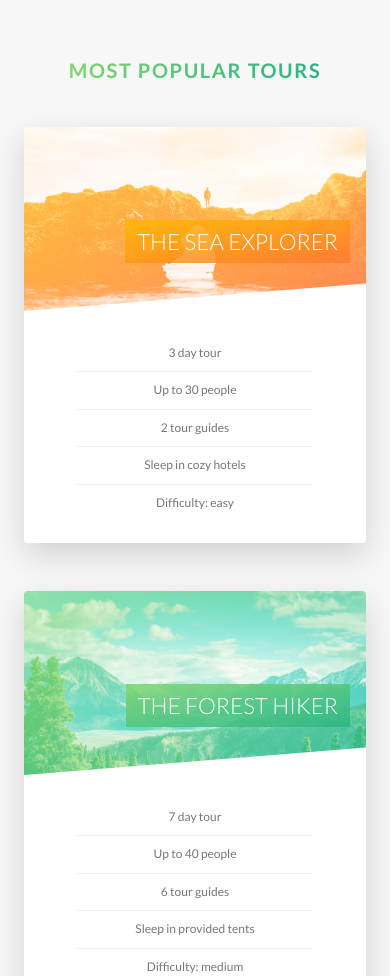
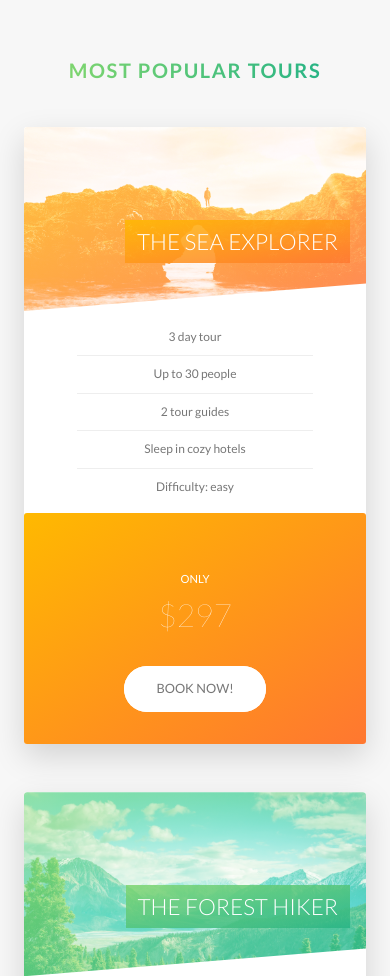
Before and after one commit to oburdasov/natours, a website: page index.html in a window 390 px wide. Shown: the part 2403-3379 px from the top of the page. Drawn offline with Linux system fonts and the light colour scheme.

Commit message:
media queries - tours, stories & booking sections

```diff
--- a/sass/components/_card.scss
+++ b/sass/components/_card.scss
@@ -161,4 +161,44 @@
     font-size: 6rem;
     font-weight: 100;
   }
+
+  @include respond(tab-port) {
+    height: auto;
+    border-radius: 3px;
+    background-color: $color-white;
+    box-shadow: 0 1.5rem 4rem rgba($color-black, 0.15);
+
+    &__side {
+      height: auto;
+      position: relative;
+      box-shadow: none;
+
+      &--back {
+        transform: rotateY(0);
+        clip-path: polypon(0 15%, 100% 0, 100% 100%, 0 100%);
+      }
+    }
+    &:hover &__side--front {
+      transform: rotateY(0);
+    }
+
+    &__details {
+      padding: 1rem 3rem;
+    }
+
+    &__cta {
+      position: relative;
+      top: 0;
+      left: 0;
+      transform: translate(0);
+      width: 100%;
+      padding: 7rem 4rem 4rem 4rem;
+    }
+    &__price-box {
+      margin-bottom: 3rem;
+    }
+    &__price-value {
+      font-size: 4rem;
+    }
+  }
 }
--- a/sass/components/_form.scss
+++ b/sass/components/_form.scss
@@ -15,6 +15,10 @@
     width: 90%;
     display: block;
     transition: all 0.3s;
+
+    @include respond(tab-port) {
+      width: 100%;
+    }
 
     &:focus {
       outline: none;
@@ -49,6 +53,11 @@
   &__radio-group {
     width: 49%;
     display: inline-block;
+
+    @include respond(tab-port) {
+      width: 100%;
+      margin-bottom: 2rem;
+    }
   }
 
   &__radio-input {
--- a/sass/components/_story.scss
+++ b/sass/components/_story.scss
@@ -9,6 +9,16 @@
   font-size: $default-font-size;
   transform: skewX(-12deg);
 
+  @include respond(tab-port) {
+    width: 100%;
+    padding: 4rem;
+    padding-left: 7rem;
+  }
+
+  @include respond(phone) {
+  transform: skewX(0);
+  }
+
   &__shape {
     width: 15rem;
     height: 15rem;
@@ -19,6 +29,10 @@
     -webkit-clip-path: circle(50% at 50% 50%);
     transform: translateX(-3rem) skew(12deg);
     position: relative;
+
+    @include respond(phone) {
+      transform: translateX(-3rem) skewX(0);
+      }
   }
 
   &__img {
@@ -30,6 +44,10 @@
 
   &__text {
     transform: skewX(12deg);
+
+    @include respond(phone) {
+      transform: skewX(0);
+    }
   }
 
   &__caption {
--- a/sass/pages/_home.scss
+++ b/sass/pages/_home.scss
@@ -73,10 +73,34 @@
   border-radius: 3px;
   box-shadow: 0 1.5rem 4rem rgba($color-black, 0.2);
 
-  height: 50rem;
+  @include respond(tab-land) {
+    background-image: linear-gradient(
+      105deg,
+      rgba($color-white, .9) 65%,
+      transparent 65%
+    ),
+    url(../img/nat-10.jpg);
+  }
+
+  @include respond (tab-port) {
+    background-image: linear-gradient(
+      to right,
+      rgba($color-white, .9) 0%,
+      rgba($color-white, .9) 100%
+    ),
+    url(../img/nat-10.jpg);
+  }
 
   &__form {
     width: 50rem;
     padding: 6rem;
+
+    @include respond(tab-land) {
+      width: 65%;
+    }
+
+    @include respond (tab-port) {
+      width: 100%;
+    }
   }
 }
```
Also changed, not shown: css/style.css.
